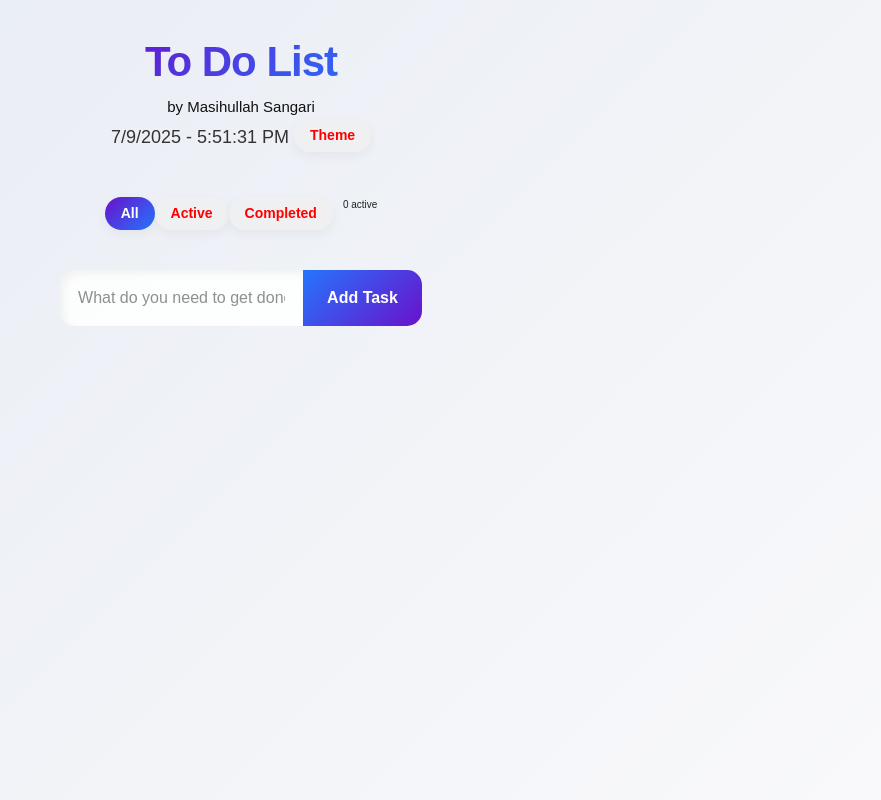
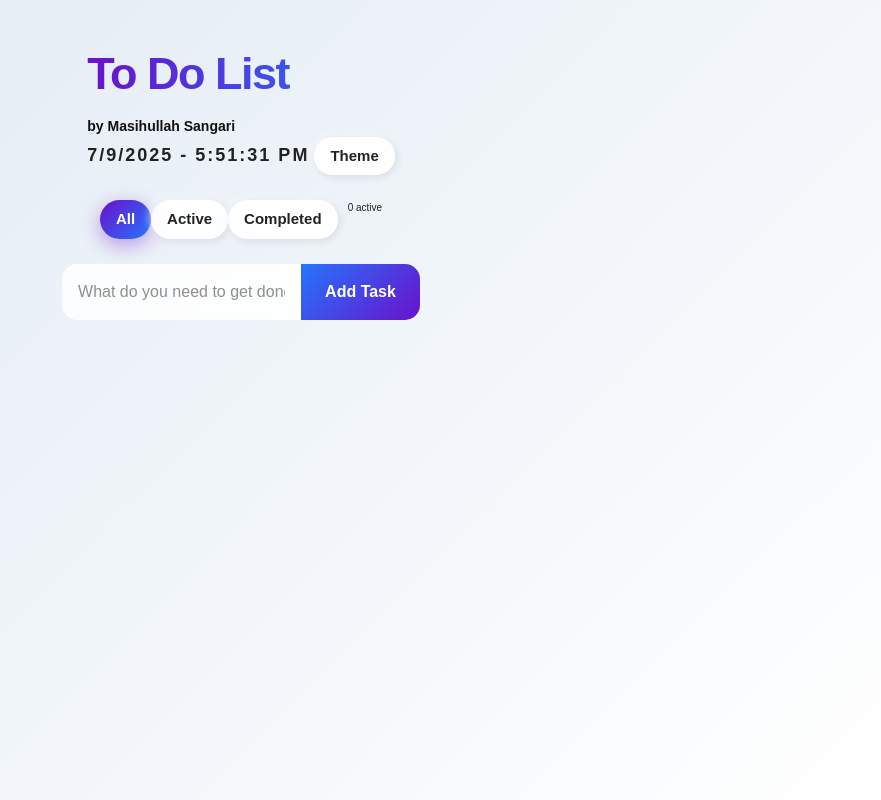
Before and after one commit to BilalSangari/Practice, a React (Vite) app: page / in a window 1280 px wide. Shown: the whole page, without its empty margins (399-1280 px from the left). Built offline with nearby package versions, Linux system fonts and the light colour scheme.

Commit message:
more updates in Todo.css

```diff
--- a/src/projects/Todo/Todo.css
+++ b/src/projects/Todo/Todo.css
@@ -1,14 +1,20 @@
-/* ===== Base Setup ===== */
+/* ===== Global Reset ===== */
+* {
+  margin: 0;
+  padding: 0;
+  box-sizing: border-box;
+}
+
 body {
   font-family: "Inter", "Poppins", sans-serif;
-  background: linear-gradient(135deg, #e6ebf3, #f9f9fb);
-  margin: 0;
-  padding: 0;
-  transition: all 0.5s ease;
+  background: linear-gradient(135deg, #dfe9f3, #ffffff);
+  min-height: 100vh;
+  transition: all 0.4s ease;
 }
 
-.theme-dark body {
+.theme-dark {
   background: linear-gradient(135deg, #0f0f11, #1c1c22);
+  color: #f5f5f5;
 }
 
 /* ===== Container ===== */
@@ -16,77 +22,74 @@ body {
   display: flex;
   flex-direction: column;
   align-items: center;
-  min-height: 100vh;
-  padding: 3rem 2rem;
-  gap: 2rem;
-  transition: all 0.4s ease;
+  padding: 4rem 2rem;
+  gap: 2.5rem;
 }
 
-header {
-  text-align: center;
-  margin-bottom: 1.5rem;
+/* ===== Header ===== */
+header h1 {
+  font-size: 4.5rem;
+  font-weight: 900;
+  background: linear-gradient(90deg, #6a11cb, #2575fc);
+  -webkit-background-clip: text;
+  -webkit-text-fill-color: transparent;
+  letter-spacing: -1.5px;
+  margin-bottom: 0.8rem;
 }
 
-header h1 {
-  font-size: 4.2rem;
-  font-weight: 800;
-  letter-spacing: -1px;
-  background: linear-gradient(135deg, #6a11cb, #2575fc);
-  -webkit-background-clip: text;
-  -webkit-text-fill-color: transparent;
+.date-time {
+  font-size: 1.8rem;
+  font-family: "Orbitron", sans-serif;
+  letter-spacing: 2px;
+  color: #222;
+}
+
+.theme-dark .date-time {
+  color: #eee;
 }
 
 .author {
-  font-size: 1.5rem;
-  margin-top: 0.3rem;
-  font-weight: 500;
+  font-size: 1.4rem;
+  font-weight: 600;
+  margin-top: 0.5rem;
   color: #111;
 }
 
 .theme-dark .author {
-  color: #f9f9f9;
+  color: #f2f2f2;
 }
 
-/* ===== Date & Time ===== */
-.date-time {
-  font-size: 1.8rem;
-  margin-top: 0.5rem;
-  font-weight: 500;
-  color: #333;
-}
-
-.theme-dark .date-time {
-  color: #ccc;
-}
-
-/* ===== Toolbar Filters ===== */
+/* ===== Toolbar (All, Active, Completed, Theme) ===== */
 .toolbar {
   display: flex;
   justify-content: center;
+  flex-wrap: wrap;
   gap: 1rem;
-  margin: 1rem 0 2rem;
 }
 
 .chip {
-  font-size: 1.4rem;
-  padding: 0.6rem 1.6rem;
+  font-size: 1.5rem;
+  padding: 0.8rem 1.6rem;
   border-radius: 999px;
+  border: none;
+  font-weight: 600;
   cursor: pointer;
-  font-weight: 600;
-  border: none;
-  background: rgba(240, 240, 240, 0.8);
-  box-shadow: 0 4px 12px rgba(0, 0, 0, 0.05);
+  background: rgba(255, 255, 255, 0.9);
+  backdrop-filter: blur(12px);
+  color: #222;
   transition: all 0.3s ease;
+  box-shadow: 2px 2px 8px rgba(0, 0, 0, 0.1),
+              -2px -2px 8px rgba(255, 255, 255, 0.6);
 }
 
 .chip:hover {
-  transform: translateY(-2px);
-  box-shadow: 0 6px 16px rgba(0, 0, 0, 0.1);
+  transform: translateY(-2px) scale(1.05);
 }
 
 .chip.active {
   background: linear-gradient(135deg, #6a11cb, #2575fc);
   color: #fff;
+  box-shadow: 0 6px 20px rgba(106, 17, 203, 0.4);
 }
 
 .theme-dark .chip {
@@ -102,68 +105,67 @@ header h1 {
 form {
   display: flex;
   justify-content: center;
-  max-width: 650px;
+  max-width: 700px;
   width: 100%;
   margin-bottom: 2rem;
 }
 
 form input {
   flex: 1;
-  padding: 16px 18px;
+  padding: 1.6rem;
   font-size: 1.6rem;
   border: none;
   outline: none;
   border-radius: 15px 0 0 15px;
-  background: rgba(255, 255, 255, 0.9);
-  box-shadow: inset 4px 4px 10px rgba(0, 0, 0, 0.05),
-              inset -4px -4px 10px rgba(255, 255, 255, 0.7);
+  background: rgba(255, 255, 255, 0.85);
+  backdrop-filter: blur(10px);
   color: #222;
   transition: all 0.3s ease;
 }
 
+form input:focus {
+  box-shadow: 0 0 12px rgba(37, 117, 252, 0.6);
+}
+
 .theme-dark form input {
   background: rgba(30, 30, 30, 0.9);
-  box-shadow: inset 4px 4px 8px rgba(0, 0, 0, 0.5),
-              inset -4px -4px 8px rgba(60, 60, 60, 0.5);
-  color: #f9f9f9;
+  color: #eee;
 }
 
 form button {
-  padding: 16px 24px;
+  padding: 1.6rem 2.4rem;
   font-size: 1.6rem;
+  font-weight: 600;
   border: none;
   border-radius: 0 15px 15px 0;
   background: linear-gradient(135deg, #2575fc, #6a11cb);
   color: #fff;
-  font-weight: 600;
   cursor: pointer;
   transition: all 0.3s ease;
 }
 
 form button:hover {
-  transform: translateY(-2px) scale(1.05);
-  box-shadow: 0 6px 20px rgba(37, 117, 252, 0.5);
+  transform: scale(1.05) translateY(-2px);
+  box-shadow: 0 6px 20px rgba(37, 117, 252, 0.4);
 }
 
 /* ===== Todo List ===== */
 ul {
   list-style: none;
-  padding: 0;
-  margin: 0;
   width: 100%;
-  max-width: 650px;
+  max-width: 700px;
 }
 
 .todo-item {
   display: flex;
   align-items: center;
   justify-content: space-between;
-  background: rgba(255, 255, 255, 0.7);
+  background: rgba(255, 255, 255, 0.85);
   backdrop-filter: blur(12px);
   border-radius: 20px;
-  padding: 1.5rem 2rem;
+  padding: 1.6rem 2rem;
   margin: 1rem 0;
-  font-size: 1.7rem;
+  font-size: 1.9rem;
   font-weight: 500;
   color: #222;
   box-shadow: 8px 8px 20px rgba(0, 0, 0, 0.08),
@@ -172,34 +174,31 @@ ul {
 }
 
 .todo-item:hover {
-  transform: translateY(-3px);
-  box-shadow: 10px 10px 24px rgba(0, 0, 0, 0.12),
-              -8px -8px 20px rgba(255, 255, 255, 0.6);
+  transform: translateY(-3px) scale(1.02);
 }
 
 .theme-dark .todo-item {
   background: rgba(25, 25, 25, 0.8);
   color: #eee;
-  box-shadow: 6px 6px 20px rgba(0, 0, 0, 0.5),
-              -4px -4px 15px rgba(40, 40, 40, 0.8);
 }
 
 .todo-item.completed span {
   text-decoration: line-through;
   opacity: 0.5;
+  font-style: italic;
 }
 
-/* ===== Buttons inside Todos ===== */
+/* ===== Todo Buttons ===== */
 .icon-btn {
   border: none;
   cursor: pointer;
   border-radius: 50%;
-  padding: 0.7rem;
+  padding: 0.8rem;
   font-size: 2.2rem;
   display: flex;
   align-items: center;
   justify-content: center;
-  transition: transform 0.3s ease, box-shadow 0.3s ease;
+  transition: all 0.3s ease;
 }
 
 .icon-btn:hover {
@@ -209,35 +208,32 @@ ul {
 .check-btn {
   background: linear-gradient(135deg, #2ecc71, #27ae60);
   color: #fff;
-  margin-right: 0.8rem;
-}
-.check-btn.active {
-  background: linear-gradient(135deg, #27ae60, #1e8449);
 }
 
 .delete-btn {
   background: linear-gradient(135deg, #e74c3c, #c0392b);
   color: #fff;
 }
+
 .delete-btn:hover {
   box-shadow: 0 6px 20px rgba(231, 76, 60, 0.5);
 }
 
-/* ===== Clear Button ===== */
+/* ===== Clear All Button ===== */
 .clear-btn {
   background: linear-gradient(135deg, #ff416c, #ff4b2b);
-  font-size: 1.6rem;
+  font-size: 1.7rem;
   font-weight: 600;
   padding: 1.2rem 2.4rem;
   border-radius: 15px;
   border: none;
-  margin-top: 2rem;
+  margin-top: 2.5rem;
   cursor: pointer;
   color: #fff;
   transition: all 0.3s ease;
 }
 
 .clear-btn:hover {
-  transform: translateY(-2px);
-  box-shadow: 0 8px 24px rgba(255, 65, 108, 0.5);
+  transform: scale(1.05) translateY(-2px);
+  box-shadow: 0 8px 24px rgba(255, 65, 108, 0.4);
 }
```
